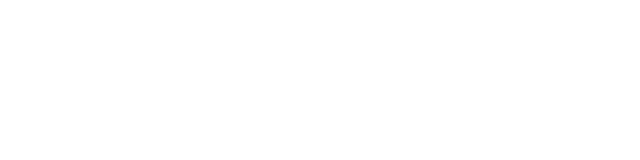
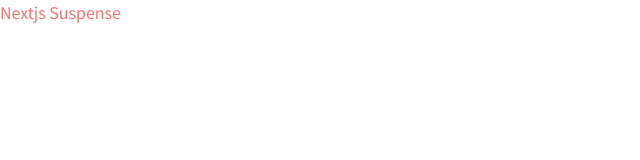
Before and after one commit to ckstn0777/Nextjs-Suspense, a Next.js app: page / in a window 1280 px wide. Shown: the top 160 px of the page, without its empty margins (0-640 px from the left). Built offline with nearby package versions, Linux system fonts and the light colour scheme.

Commit message:
init: @next/font/google setting

```diff
--- a/next.config.js
+++ b/next.config.js
@@ -1,6 +1,11 @@
 /** @type {import('next').NextConfig} */
 const nextConfig = {
   reactStrictMode: true,
-}
+  experimental: {
+    fontLoaders: [
+      { loader: "@next/font/google", options: { subsets: ["latin"] } },
+    ],
+  },
+};
 
-module.exports = nextConfig
+module.exports = nextConfig;
--- a/package.json
+++ b/package.json
@@ -9,7 +9,7 @@
     "lint": "next lint"
   },
   "dependencies": {
-    "@next/font": "13.1.6",
+    "@next/font": "^13.1.6",
     "@types/node": "18.11.19",
     "@types/react": "18.0.27",
     "@types/react-dom": "18.0.10",
--- a/pages/_app.tsx
+++ b/pages/_app.tsx
@@ -1,6 +1,21 @@
-import '@/styles/globals.css'
-import type { AppProps } from 'next/app'
+import "@/styles/globals.css";
+import type { AppProps } from "next/app";
+
+import { Noto_Sans_KR } from "@next/font/google";
+
+const notoSansKR = Noto_Sans_KR({
+  weight: ["400", "700"],
+});
 
 export default function App({ Component, pageProps }: AppProps) {
-  return <Component {...pageProps} />
+  return (
+    <>
+      <style jsx global>{`
+        html {
+          font-family: ${notoSansKR.style.fontFamily};
+        }
+      `}</style>
+      <Component {...pageProps} />
+    </>
+  );
 }
--- a/pages/index.tsx
+++ b/pages/index.tsx
@@ -1,7 +1,4 @@
 import Head from "next/head";
-import { Inter } from "@next/font/google";
-
-const inter = Inter({ subsets: ["latin"] });
 
 export default function Home() {
   return (
@@ -12,7 +9,9 @@
         <meta name="viewport" content="width=device-width, initial-scale=1" />
         <link rel="icon" href="/favicon.ico" />
       </Head>
-      <main></main>
+      <main>
+        <h1 className="text-red-400">Nextjs Suspense</h1>
+      </main>
     </>
   );
 }
```
Also changed, not shown: 1 other file (tests, documents, lock files or other folders).
